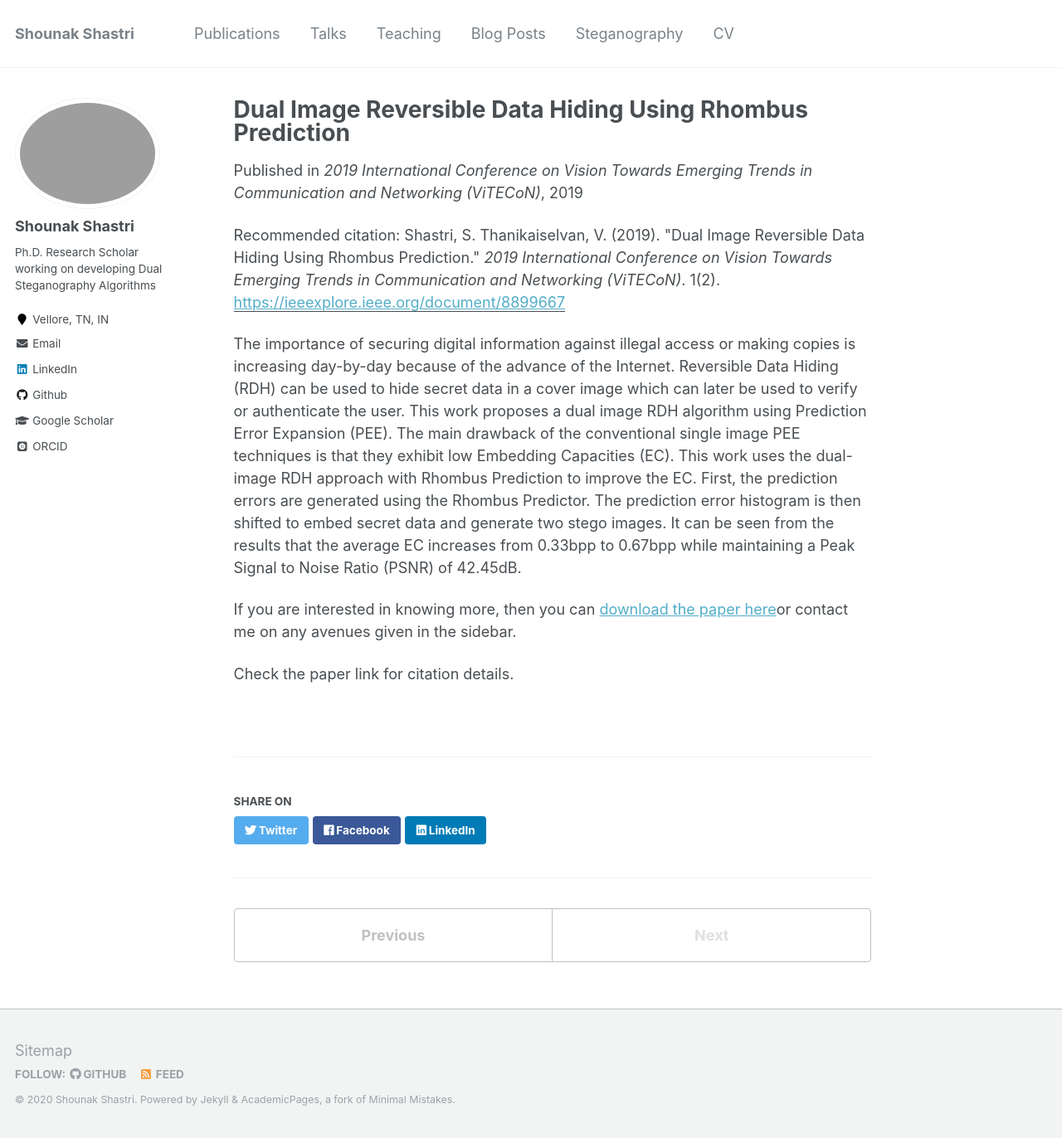
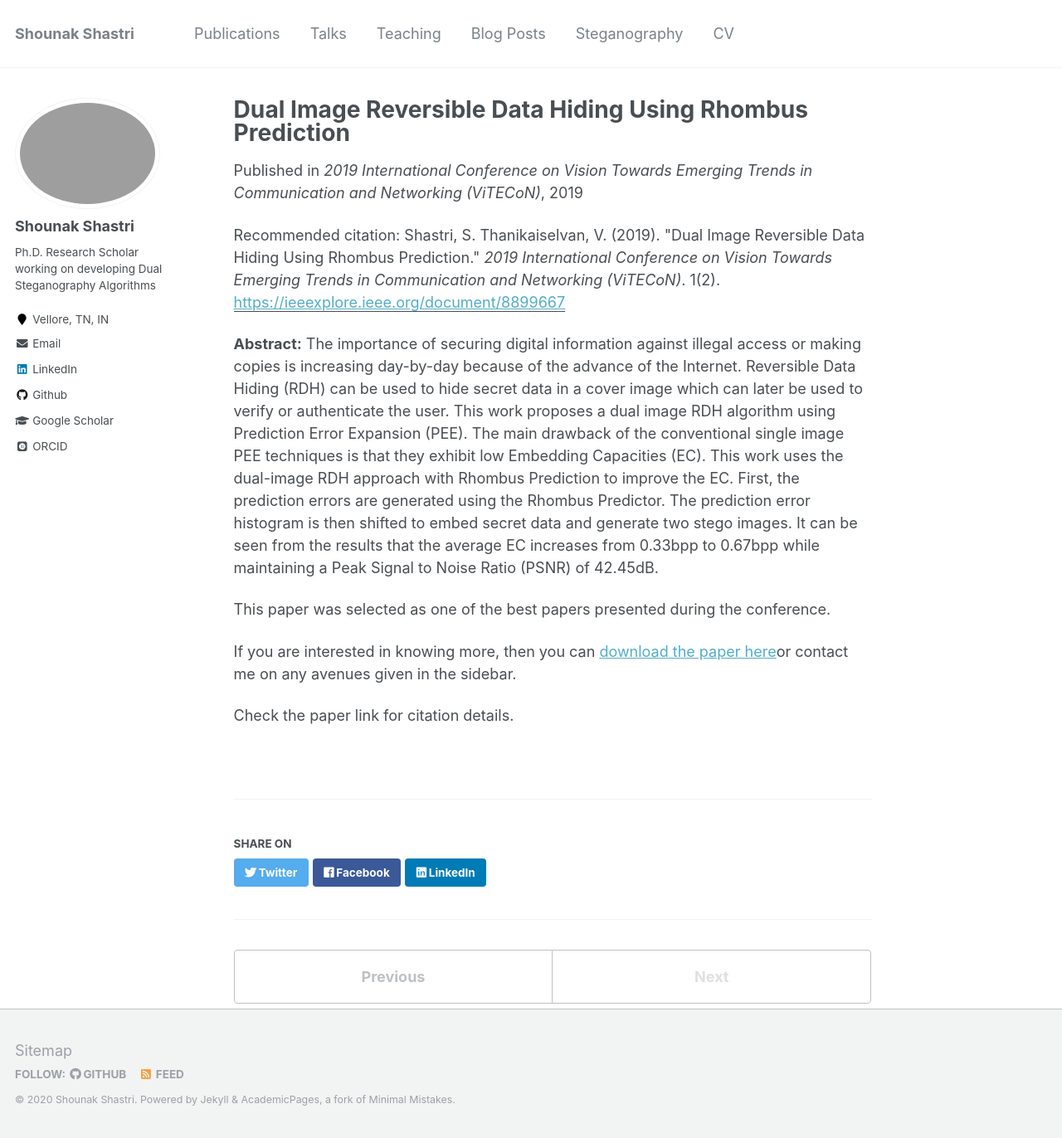
Before and after one commit to shounakshastri/shounakshastri.github.io, a Jekyll site: the page built from _publications/Trinary-Conf.md, in a window 1280 px wide and 1372 px high. Shown: the whole window at 83% size. Built offline with Jekyll 4.4.1, drawn with Linux system fonts in a browser that asks for light colours; some web fonts are replaced.

Commit message:
Update Trinary-Conf.md

```diff
--- a/_publications/Trinary-Conf.md
+++ b/_publications/Trinary-Conf.md
@@ -2,14 +2,16 @@
 title: "Dual Image Reversible Data Hiding Using Rhombus Prediction"
 collection: publications
 permalink: /publication/Dual Image Reversible Data Hiding Using Rhombus Prediction
-excerpt: 'This paper shows a method to convert a normal single image Prediction Error Expansion based RDH algorithm to a dual image RDH algorithm'
+excerpt: 'This paper proposed a method to convert a normal Prediction Error Expansion based RDH algorithm to a Dual Image RDH algorithm. It was awarded the Best Paper certificate in the ViteCon 2019 conference.'
 date: 2019-11-14
 venue: '2019 International Conference on Vision Towards Emerging Trends in Communication and Networking (ViTECoN)'
 paperurl: 'https://ieeexplore.ieee.org/document/8899667'
 citation: 'Shastri, S. Thanikaiselvan, V. (2019). &quot;Dual Image Reversible Data Hiding Using Rhombus Prediction.&quot; <i>2019 International Conference on Vision Towards Emerging Trends in Communication and Networking (ViTECoN)</i>. 1(2).'
 ---
 
-The importance of securing digital information against illegal access or making copies is increasing day-by-day because of the advance of the Internet. Reversible Data Hiding (RDH) can be used to hide secret data in a cover image which can later be used to verify or authenticate the user. This work proposes a dual image RDH algorithm using Prediction Error Expansion (PEE). The main drawback of the conventional single image PEE techniques is that they exhibit low Embedding Capacities (EC). This work uses the dual-image RDH approach with Rhombus Prediction to improve the EC. First, the prediction errors are generated using the Rhombus Predictor. The prediction error histogram is then shifted to embed secret data and generate two stego images. It can be seen from the results that the average EC increases from 0.33bpp to 0.67bpp while maintaining a Peak Signal to Noise Ratio (PSNR) of 42.45dB.
+**Abstract:** The importance of securing digital information against illegal access or making copies is increasing day-by-day because of the advance of the Internet. Reversible Data Hiding (RDH) can be used to hide secret data in a cover image which can later be used to verify or authenticate the user. This work proposes a dual image RDH algorithm using Prediction Error Expansion (PEE). The main drawback of the conventional single image PEE techniques is that they exhibit low Embedding Capacities (EC). This work uses the dual-image RDH approach with Rhombus Prediction to improve the EC. First, the prediction errors are generated using the Rhombus Predictor. The prediction error histogram is then shifted to embed secret data and generate two stego images. It can be seen from the results that the average EC increases from 0.33bpp to 0.67bpp while maintaining a Peak Signal to Noise Ratio (PSNR) of 42.45dB.
+
+This paper was selected as one of the best papers presented during the conference.
 
 If you are interested in knowing more, then you can [download the paper here](https://ieeexplore.ieee.org/document/8899667)or contact me on any avenues given in the sidebar.
 
```
